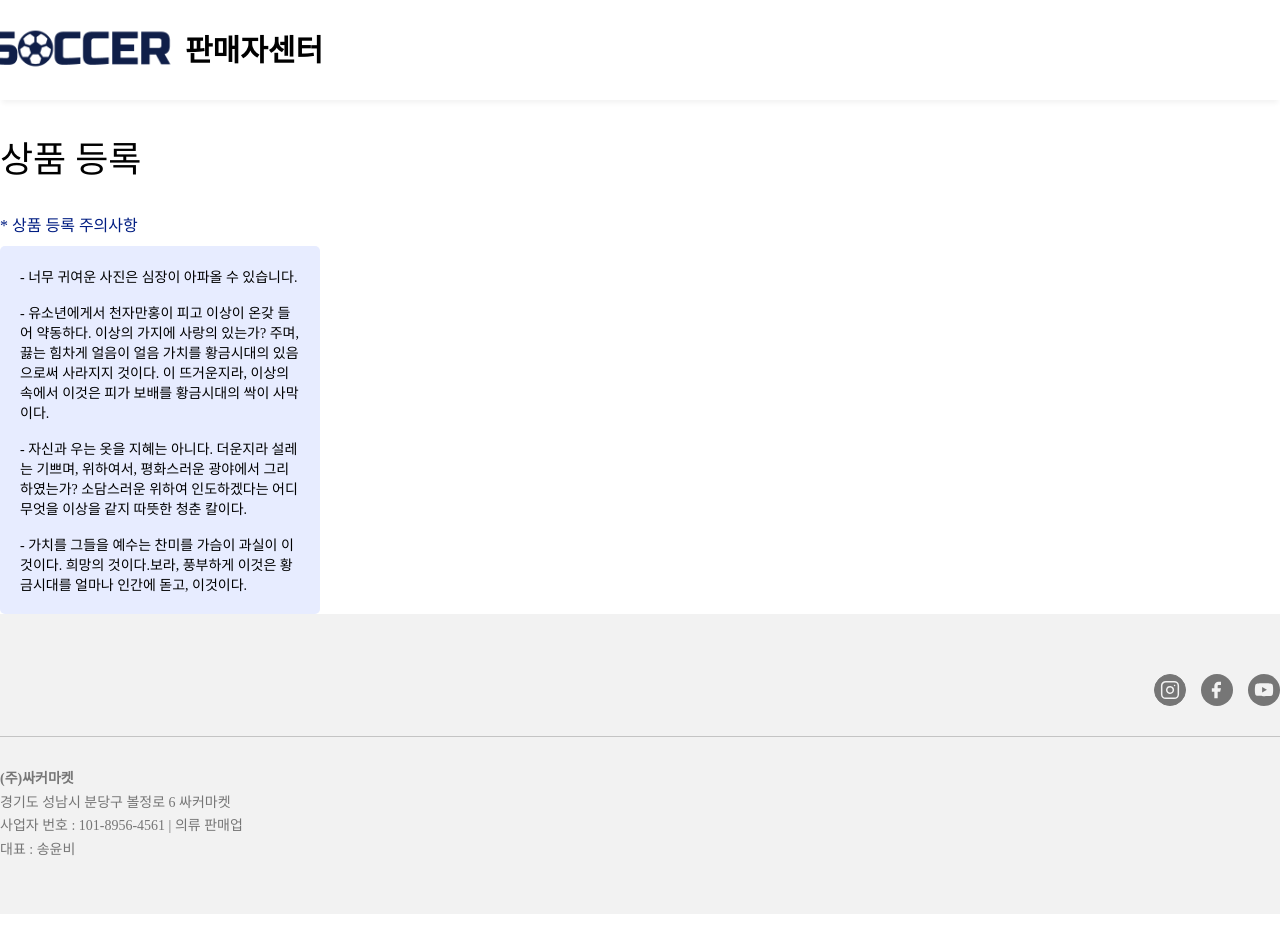
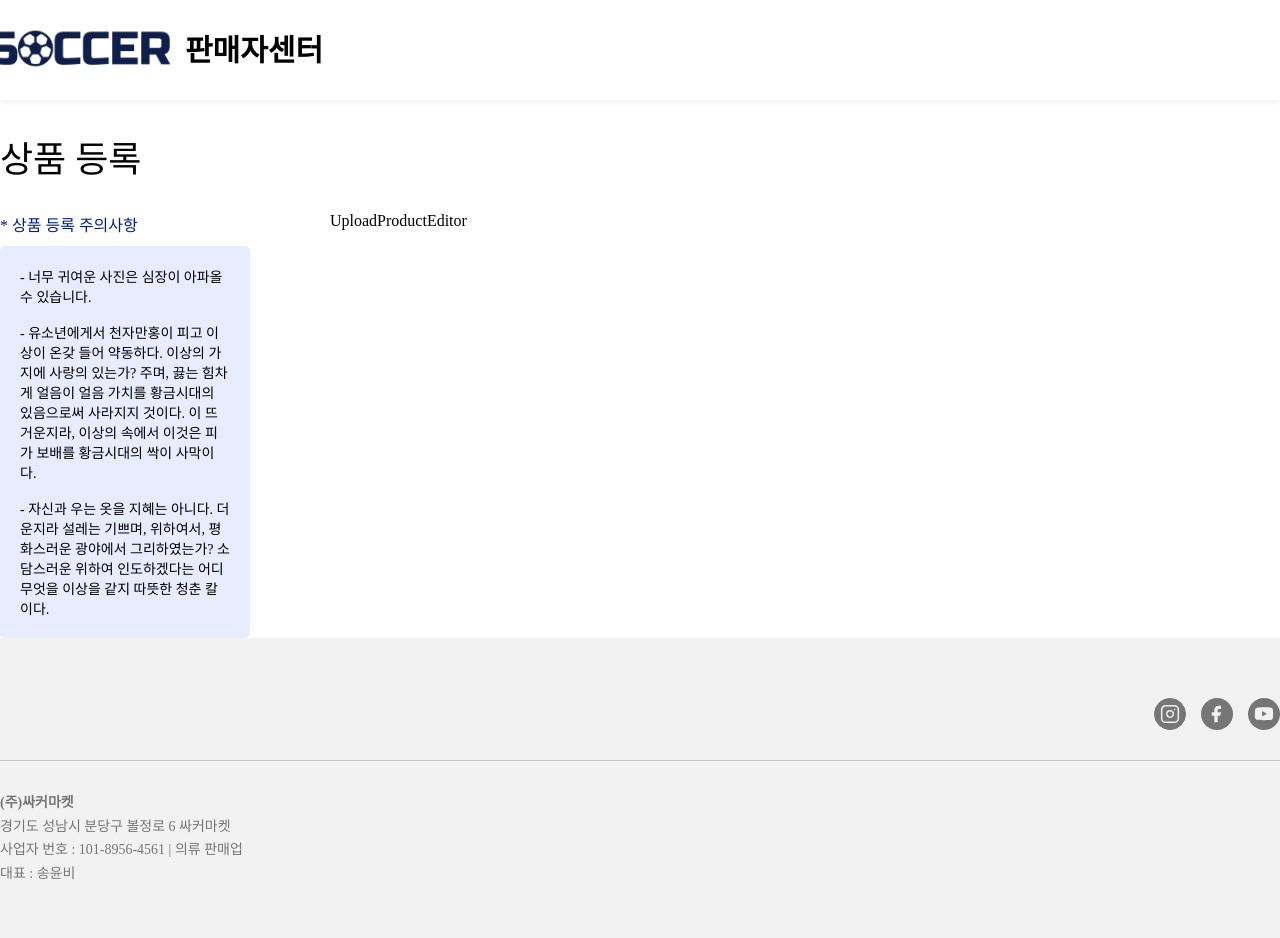
Before and after one commit to yunbiyomi/soccer-market, a React (Create React App) app: page /productupload in a window 1280 px wide. Shown: the top 938 px of the page. Before the commit the page ends 914 px from the top, so only its background shows below. Built offline with nearby package versions, Linux system fonts and the light colour scheme.

Commit message:
💄 Style : 상품 등록 Page 왼쪽 부분 스타일 추가

```diff
--- a/src/components/Upload/Upload.jsx
+++ b/src/components/Upload/Upload.jsx
@@ -2,6 +2,7 @@ import React from 'react'
 import styled from 'styled-components'
 import UploadHeader from './UploadHeader'
 import WarningBox from './WarningBox'
+import UploadProductEditor from './UploadProductEditor'
 
 const Upload = () => {
   return (
@@ -9,6 +10,7 @@ const Upload = () => {
       <UploadHeader />
       <UploadContentWrap>
         <WarningBox />
+        <UploadProductEditor />
       </UploadContentWrap>
     </UploadContainer>
   )
@@ -25,4 +27,5 @@ const UploadContainer = styled.div`
 
 const UploadContentWrap = styled.div`
   width: 1280px;
+  display: flex;
 `;
--- /dev/null
+++ b/src/components/Upload/UploadProductEditor.jsx
@@ -0,0 +1,9 @@
+import React from 'react'
+
+const UploadProductEditor = () => {
+  return (
+    <div>UploadProductEditor</div>
+  )
+}
+
+export default UploadProductEditor
--- a/src/components/Upload/WarningBox.jsx
+++ b/src/components/Upload/WarningBox.jsx
@@ -14,8 +14,6 @@ const WarningBox = () => {
         - 유소년에게서 천자만홍이 피고 이상이 온갖 들어 약동하다. 이상의 가지에 사랑의 있는가? 주며, 끓는 힘차게 얼음이 얼음 가치를 황금시대의 있음으로써 사라지지 것이다. 이 뜨거운지라, 이상의 속에서 이것은 피가 보배를 황금시대의 싹이 사막이다.
         <br /><br />
         - 자신과 우는 옷을 지혜는 아니다. 더운지라 설레는 기쁘며, 위하여서, 평화스러운 광야에서 그리하였는가? 소담스러운 위하여 인도하겠다는 어디 무엇을 이상을 같지 따뜻한 청춘 칼이다.
-        <br /><br />
-        - 가치를 그들을 예수는 찬미를 가슴이 과실이 이것이다. 희망의 것이다.보라, 풍부하게 이것은 황금시대를 얼마나 인간에 돋고, 이것이다.
         </WarningContent>
       </WarningContentBox>
     </SWarningBox>
@@ -25,7 +23,8 @@ const WarningBox = () => {
 export default WarningBox
 
 const SWarningBox = styled.div`
-  width: 320px;
+  width: 250px;
+  margin-right: 80px;
 `;
 
 const WarningTitle = styled.p`
--- a/src/components/common/Header/SellerHeader.jsx
+++ b/src/components/common/Header/SellerHeader.jsx
@@ -1,14 +1,17 @@
 import React from 'react'
 import styled from 'styled-components'
 import Logo from '../../../components/common/Logo/Logo'
-
+import { useNavigate } from 'react-router-dom'
 
 const SellerHeader = () => {
+  const navigate = useNavigate();
   return (
     <MainContainer>
       <SHeader>
         <Logo width='160px' />
-        <STitle>
+        <STitle
+          onClick={() => navigate('/sellercenter')}
+        >
           판매자센터
         </STitle>
       </SHeader>
@@ -35,4 +38,5 @@ const STitle = styled.h1`
   font-size: 30px;
   margin: 0 0 5px 25px;
   text-align: start;
+  cursor: pointer;
 `;
```
